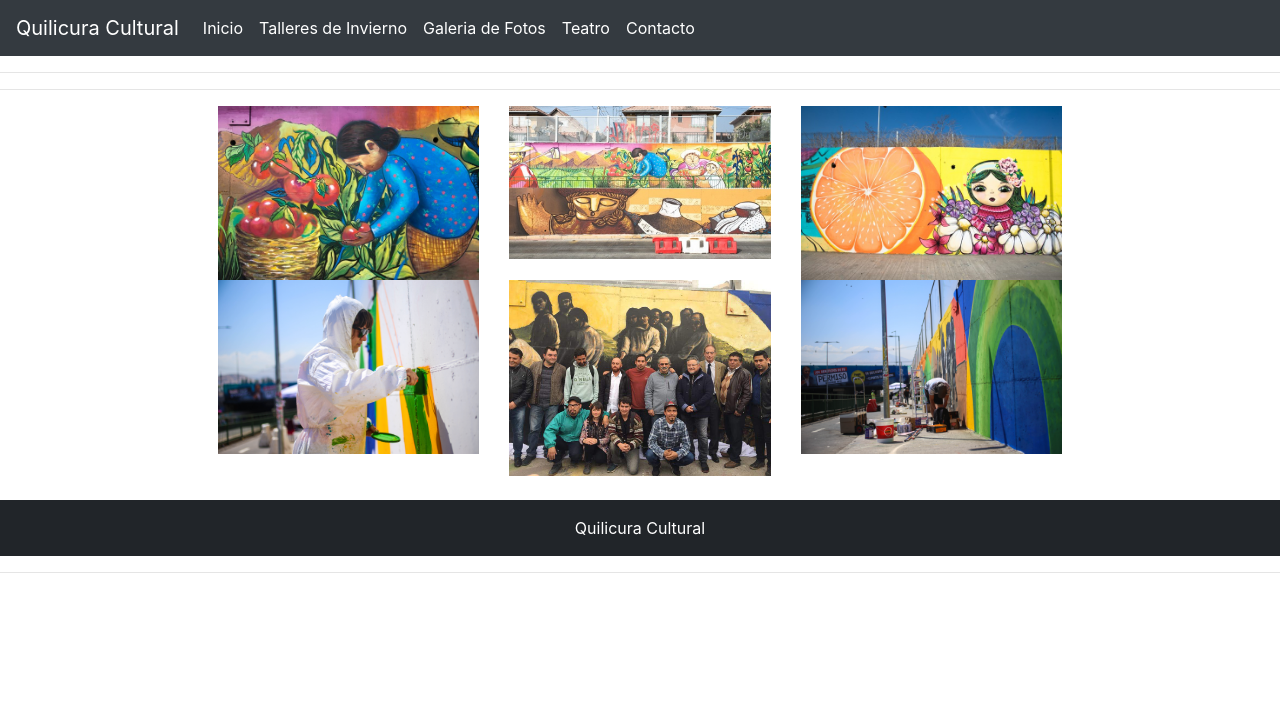
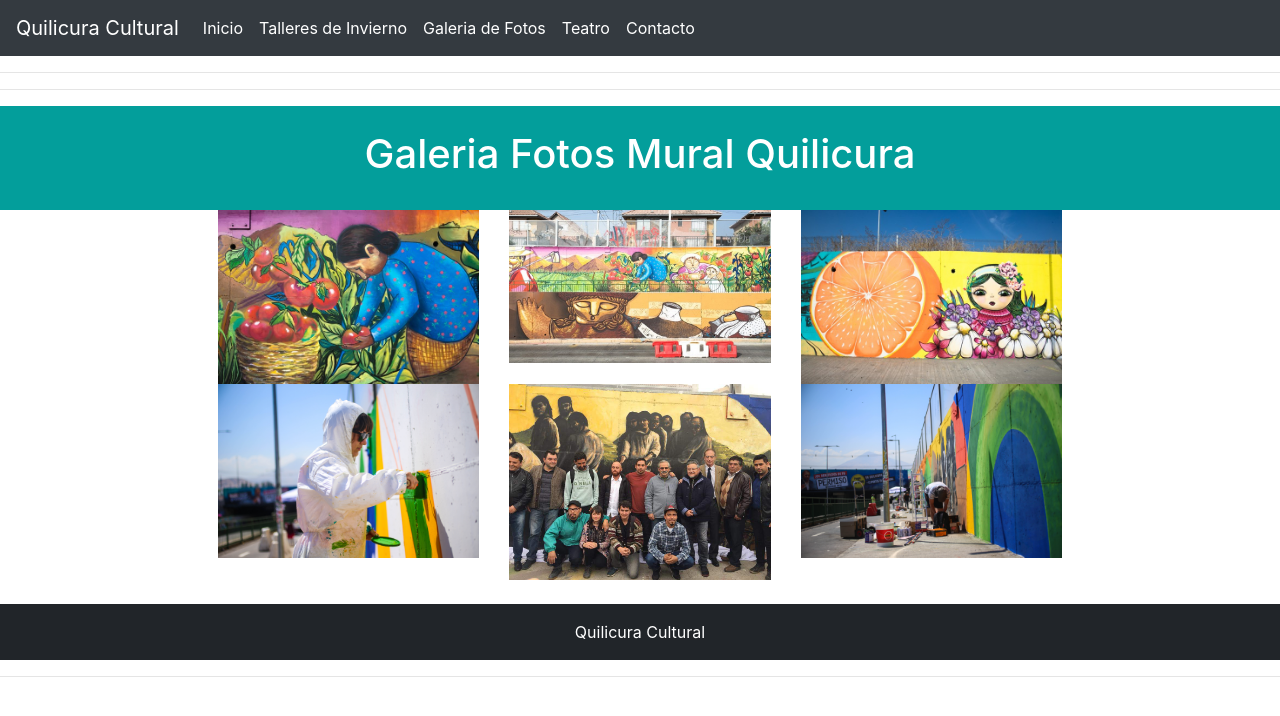
Before and after one commit to lorena1126/proyecto-final, a plain HTML site: page galeriafotos.html in a window 1280 px wide. Drawn offline with nearby package versions, Linux system fonts and the light colour scheme; files that its build step writes are made by us from their sources.

Commit message:
galeria de fotos

```diff
--- a/galeriafotos.html
+++ b/galeriafotos.html
@@ -44,6 +44,17 @@
 
 <hr>
 <hr>
+
+<!-- comienzo header -->
+<header class=" background-noticias-talleres container-fluid ">
+  <br>
+  <h1 class="text-center"> Galeria Fotos Mural Quilicura</h1>
+  <br>
+</header>
+<!-- termino header -->
+
+
+
 
 
 <!-- galeria de imagenes-->
```
